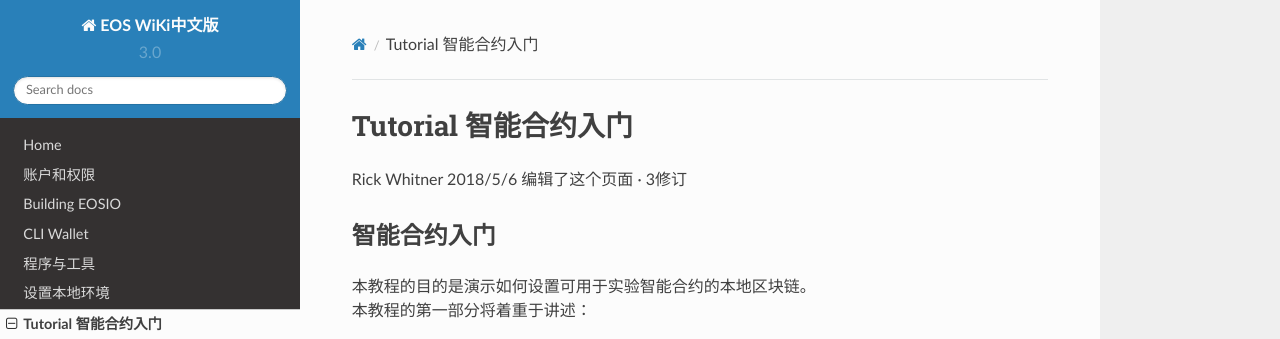
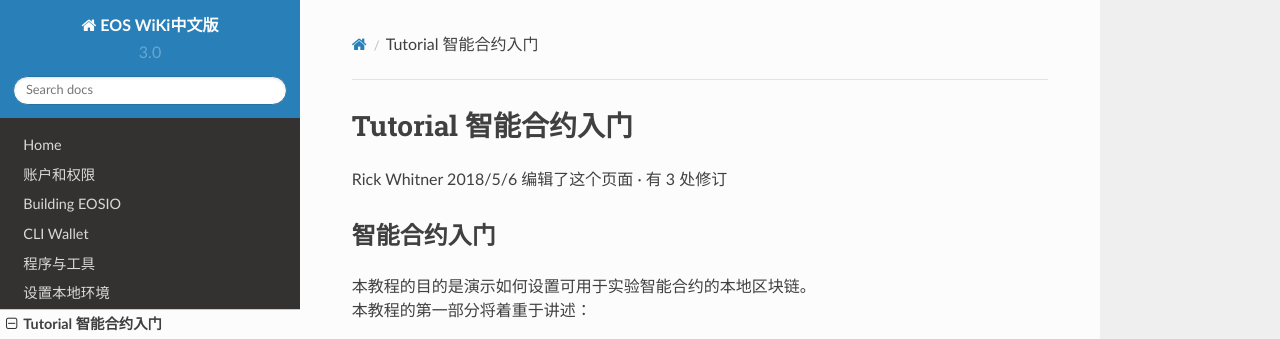
Before and after one commit to eostea/eos-wiki, an MkDocs documentation site: the page built from docs/Tutorial_Getting_Startted_With_Contracts.md, in a window 1280 px wide and 900 px high. Shown: the top 339 px of the window. Built offline with MkDocs 1.6.1, drawn with Linux system fonts in a browser that asks for light colours; nearby versions of some CDN libraries.

Commit message:
Update Tutorial_Getting_Startted_With_Contracts.md
2 处修订

````diff
--- a/docs/Tutorial_Getting_Startted_With_Contracts.md
+++ b/docs/Tutorial_Getting_Startted_With_Contracts.md
@@ -1,6 +1,6 @@
 Tutorial 智能合约入门
 ==================
-Rick Whitner 2018/5/6 编辑了这个页面 · 3修订
+Rick Whitner 2018/5/6 编辑了这个页面 · 有 3 处修订
 
 智能合约入门
 -------------------------------------------
@@ -147,4 +147,4 @@ $ cleos get accounts EOS7ijWCBmoXBi3CgtK7DJxentZZeTkeUnaSDvyro9dq7Sd1C3dC4
 ```
 下一步 - Eosio.token，Exchange和Eosio.msig合同
 ---------------------------------------------
-您现在已准备好继续下一个教程，[Eosio.token，Exchange和Eosio.msig合同](https://github.com/eosio/eos/wiki/Tutorial-eosio-token-Contract)
+您现在已准备好继续下一个教程，[Eosio.token，Exchange和Eosio.msig合同](https://github.com/eostea/eos-wiki/blob/master/docs/Tutorial_eos_token_Contract.md)
````
